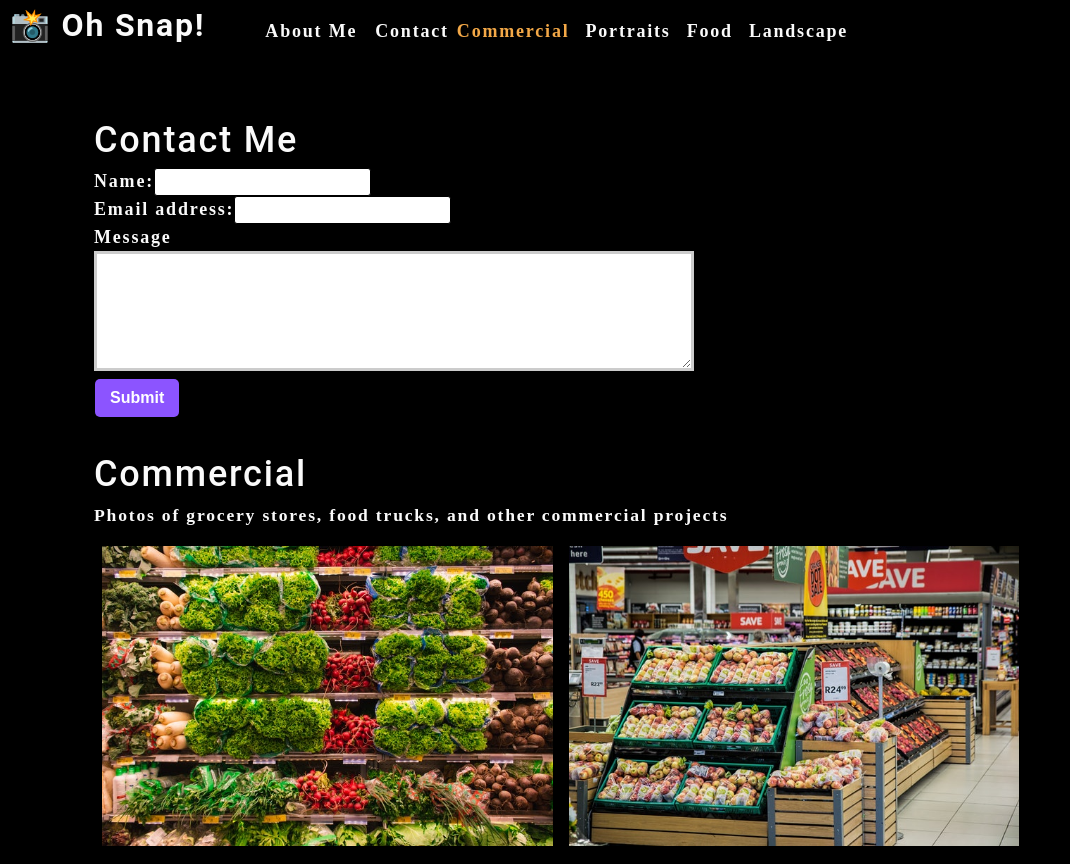
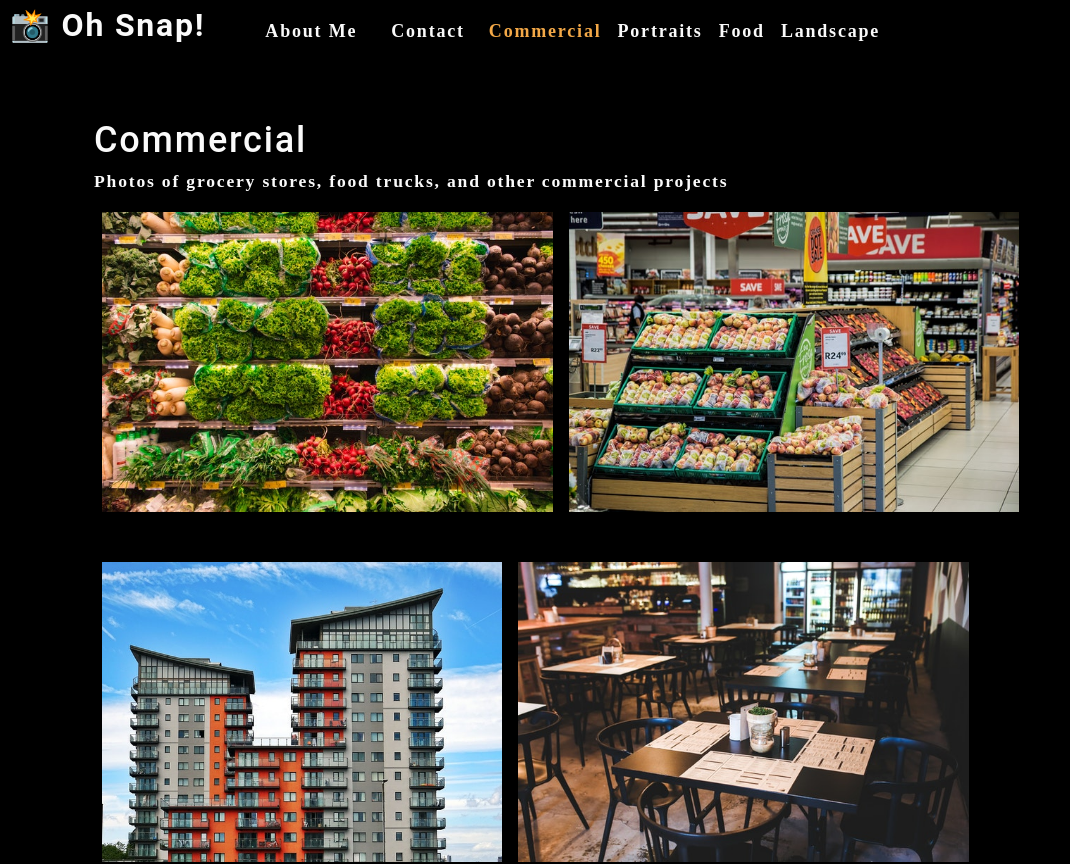
Before and after one commit to LumberJon1/oh-snap, a React (Create React App) app: page / in a window 1280 px wide. Shown: the top 864 px of the page, without its empty margins (0-1070 px from the left). Built offline with nearby package versions, Linux system fonts and the light colour scheme.

Commit message:
Added conditional rendering of form via hooks on App

```diff
--- a/src/App.js
+++ b/src/App.js
@@ -5,6 +5,7 @@
 import ContactForm from './components/Contact';
 
 function App() {
+
 
 	// Define categories
 	const [categories] = useState([
@@ -17,6 +18,9 @@
     	{ name: 'landscape', description: 'Fields, farmhouses, waterfalls, and the beauty of nature' }
 	]);
 
+	// Define a useState hook to select or deselect the contact form
+	const [contactSelected, setContactSelected] = useState(false);
+
 	// useState hook for displaying to app
 	const [currentCategory, setCurrentCategory] = useState(categories[0]);
 
@@ -26,14 +30,20 @@
 			categories={categories}
 			setCurrentCategory={setCurrentCategory}
 			currentCategory={currentCategory}
+			contactSelected={contactSelected}
+			setContactSelected={setContactSelected}
 			>
 		</Nav>
 		<main>
-			<ContactForm />
-			<Gallery
-				currentCategory={currentCategory}
-			/>
-			<About></About>
+			{/* Conditionally render contact form with ternary operator */}
+			{!contactSelected ? (
+				<>
+					<Gallery currentCategory={currentCategory}></Gallery>
+					<About></About>
+				</>
+			) :  (
+				<ContactForm></ContactForm>
+			)}
 		</main>
 	</div>
   );
--- a/src/components/Nav/index.js
+++ b/src/components/Nav/index.js
@@ -2,10 +2,13 @@
 import { capitalizeFirstLetter } from "../../utils/helpers";
 
 function Nav(props) {
+    // Deconstruct props so the attributes are accesible in the component
         const {
             categories = [],
             setCurrentCategory,
-            currentCategory
+            currentCategory,
+            contactSelected,
+            setContactSelected
         } = props;
 
     // useEffect hook to re-render title
@@ -23,19 +26,27 @@
             <nav>
                 <ul className="flex-row">
                     <li className="mx-2">
-                        <a href="#about" data-testid="about">About Me</a>
+                        <a
+                            href="#about"
+                            data-testid="about"
+                            onClick={() => setContactSelected(false)}
+                        >About Me
+                        </a>
                     </li>
-                    <li>
-                        <span>Contact</span>
+                    <li className={`mx-2 ${contactSelected && "navActive"}`}>
+                        <span onClick={() => setContactSelected(true)}>Contact</span>
                     </li>
                     {categories.map((category) => (
                         <li
                             className={`mx-1 ${
-                                currentCategory.name === category.name && "navActive"
+                                currentCategory.name === category.name && !contactSelected && "navActive"
                             }`}
                             key={category.name}
                         >
-                            <span onClick={() => setCurrentCategory(category)}>
+                            <span onClick={() => {
+                                setCurrentCategory(category);
+                                setContactSelected(false);
+                            }}>
                                 {capitalizeFirstLetter(category.name)}
                             </span>
                         </li>
```
